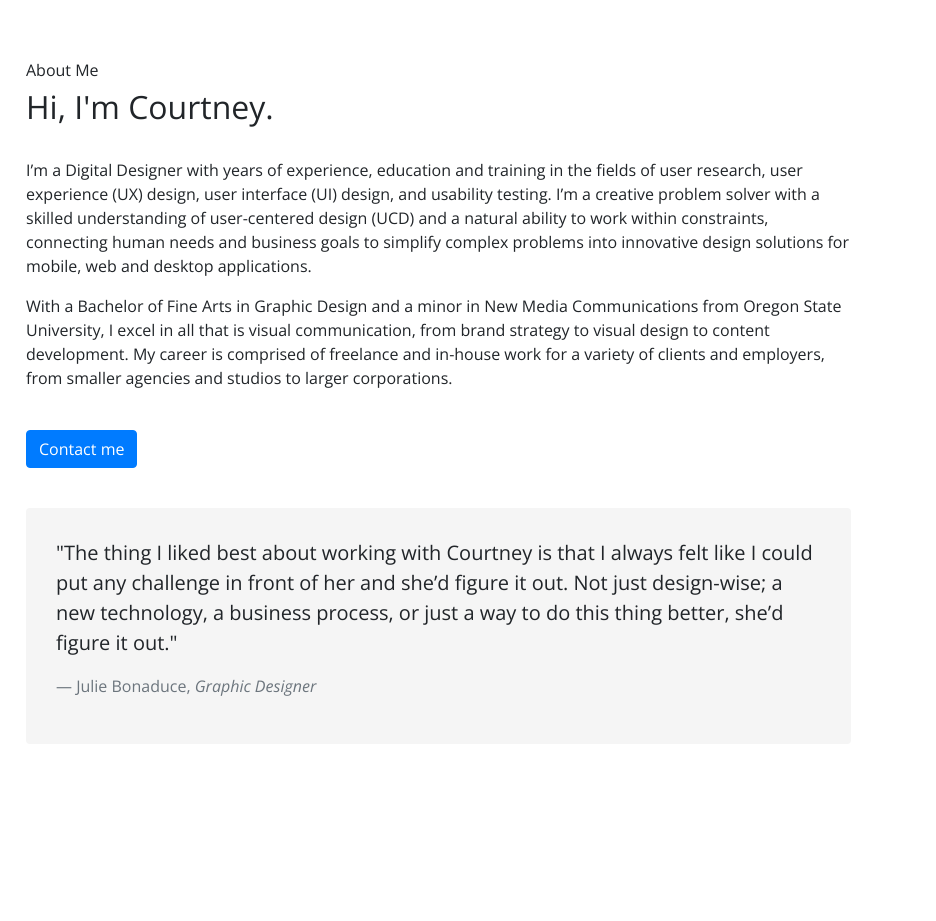
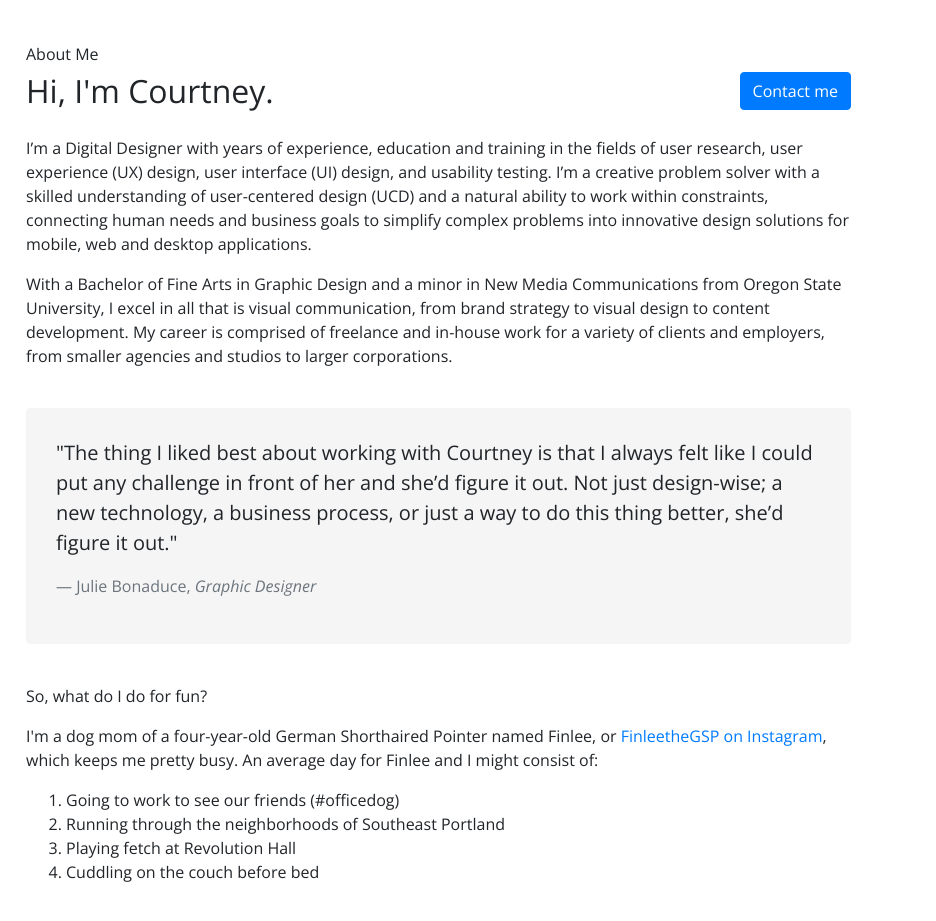
Before and after one commit to courtschmort/cs-web-programming-portfolio, a plain HTML site: page index.html in a window 1280 px wide. Shown: the part 703-1624 px from the top of the page, 344-1280 px from the left. Before the commit the page ends 1551 px from the top, so only its background shows below. Drawn offline with nearby package versions, Linux system fonts and the light colour scheme.

Commit message:
add floats

```diff
--- a/css/styles.css
+++ b/css/styles.css
@@ -6,7 +6,7 @@ body {
 font-family: 'Open Sans', sans-serif;
 }
 
-h1 {
+h1, h4 {
   font-weight: bolder;
 }
 
@@ -26,3 +26,11 @@ img {
 .Courier-New {
   font-family: 'Courier New', Courier, monospace;
 }
+
+.float-left {
+  float: left;
+}
+
+.float-right {
+  float: right;
+}
--- a/index.html
+++ b/index.html
@@ -34,7 +34,7 @@
             <div class="card-body">
               <h4 class="card-title">Hello World</h4>
               <p class="card-subtitle"><strong>Project description:</strong></p>
-              <p>This is a webpage that says <span class="Courier-New">Hello, world!</span> in seven different languages.</p>
+              <p>This is a GitHub repository of a webpage that says <span class="Courier-New">Hello, world!</span> in seven different languages.</p>
               <p class="card-subtitle"><strong>Languages used:</strong></p>
               <ul>
                 <li>HTML</li>
@@ -48,7 +48,7 @@
             <div class="card-body">
               <h4 class="card-title">Goodbye</h4>
               <p class="card-subtitle"><strong>Project description:</strong></p>
-              <p>This is a webpage that says <span class="Courier-New">Goodbye, friends!</span> in four different languages.</p>
+              <p>This is a GitHub repository of a webpage that says <span class="Courier-New">Goodbye, friends!</span> in four different languages.</p>
               <p class="card-subtitle"><strong>Languages used:</strong></p>
               <ul>
                 <li>HTML</li>
@@ -154,20 +154,31 @@
           <img src="img/Courtney-147.JPG" class="img-fluid" alt="Responsive image of Courtney Schild">
         </div>
         <div class="col-md-9">
+          <h6>About Me</h6>
+          <div class="float-left">
+            <h2>Hi, I'm Courtney.</h2>
+          </div>
+          <div class="float-right">
+            <a class="btn btn-primary" href="mailto: courtneyschild@gmail.com" role="button">Contact me</a>
+          </div>
+          <br></br>
           <p></p>
-          <h6>About Me</h6>
-          <h2>Hi, I'm Courtney.</h2>
-          <br>
-            <p>I’m a Digital Designer with years of experience, education and training in the fields of user research, user experience (UX) design, user interface (UI) design, and usability testing. I’m a creative problem solver with a skilled understanding of user-centered design (UCD) and a natural ability to work within constraints, connecting human needs and business goals to simplify complex problems into innovative design solutions for mobile, web and desktop applications.</p>
-            <p>With a Bachelor of Fine Arts in Graphic Design and a minor in New Media Communications from Oregon State University, I excel in all that is visual communication, from brand strategy to visual design to content development. My career is comprised of freelance and in-house work for a variety of clients and employers, from smaller agencies and studios to larger corporations.</p>
-          </br>
-          <a class="btn btn-primary" href="mailto: courtneyschild@gmail.com" role="button">Contact me</a>
+          <p>I’m a Digital Designer with years of experience, education and training in the fields of user research, user experience (UX) design, user interface (UI) design, and usability testing. I’m a creative problem solver with a skilled understanding of user-centered design (UCD) and a natural ability to work within constraints, connecting human needs and business goals to simplify complex problems into innovative design solutions for mobile, web and desktop applications.</p>
+          <p>With a Bachelor of Fine Arts in Graphic Design and a minor in New Media Communications from Oregon State University, I excel in all that is visual communication, from brand strategy to visual design to content development. My career is comprised of freelance and in-house work for a variety of clients and employers, from smaller agencies and studios to larger corporations.</p>
           <div class="box-model">
             <blockquote class="blockquote">
               <p>"The thing I liked best about working with Courtney is that I always felt like I could put any challenge in front of her and she’d figure it out. Not just design-wise; a new technology, a business process, or just a way to do this thing better, she’d figure it out."</p>
               <footer class="blockquote-footer">Julie Bonaduce, <em>Graphic Designer</em></footer>
             </blockquote>
           </div>
+          <p>So, what do I do for fun?</p>
+          <p>I'm a dog mom of a four-year-old German Shorthaired Pointer named Finlee, or <a href="https://www.instagram.com/finleethegsp/"">FinleetheGSP on Instagram</a>, which keeps me pretty busy. An average day for Finlee and I might consist of:</p>
+          <ol>
+            <li>Going to work to see our friends (#officedog)</li>
+            <li>Running through the neighborhoods of Southeast Portland</li>
+            <li>Playing fetch at Revolution Hall</li>
+            <li>Cuddling on the couch before bed</li>
+          </ol>
         </div>
       </div>
 
```
